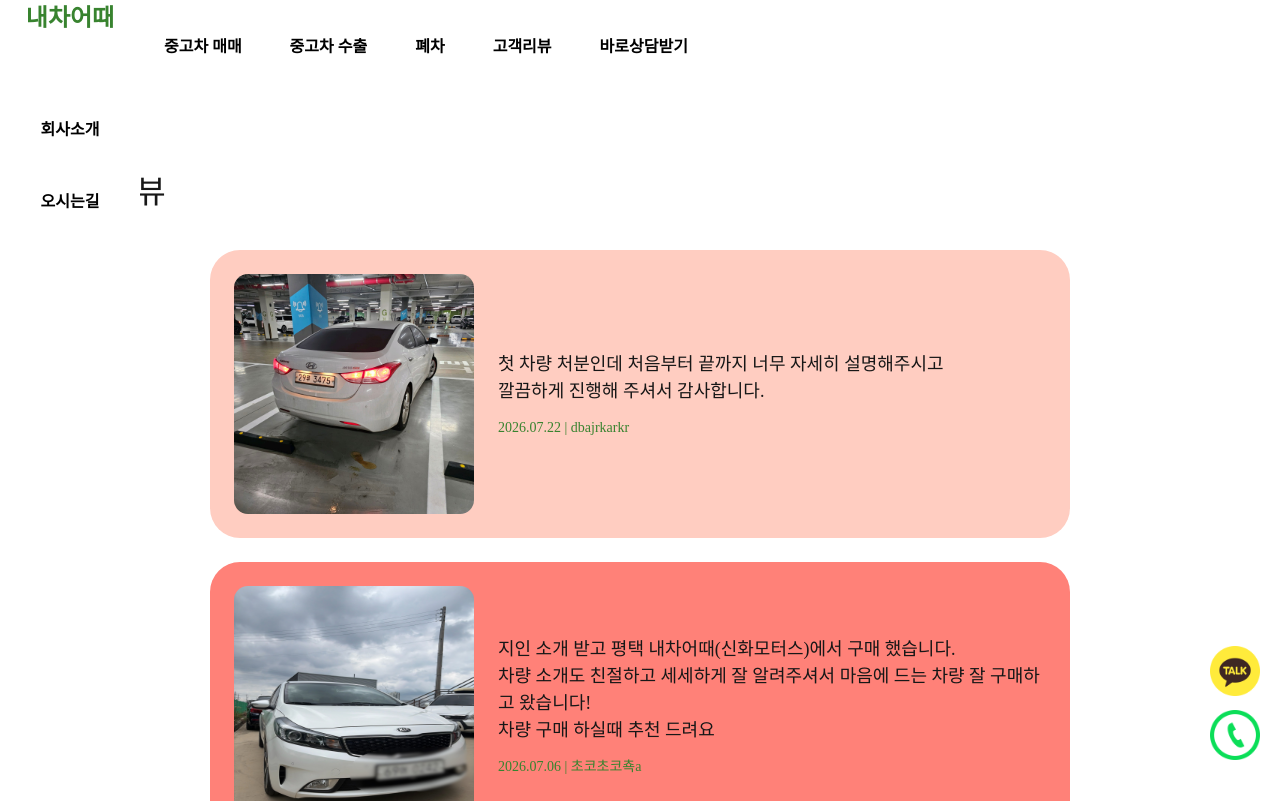
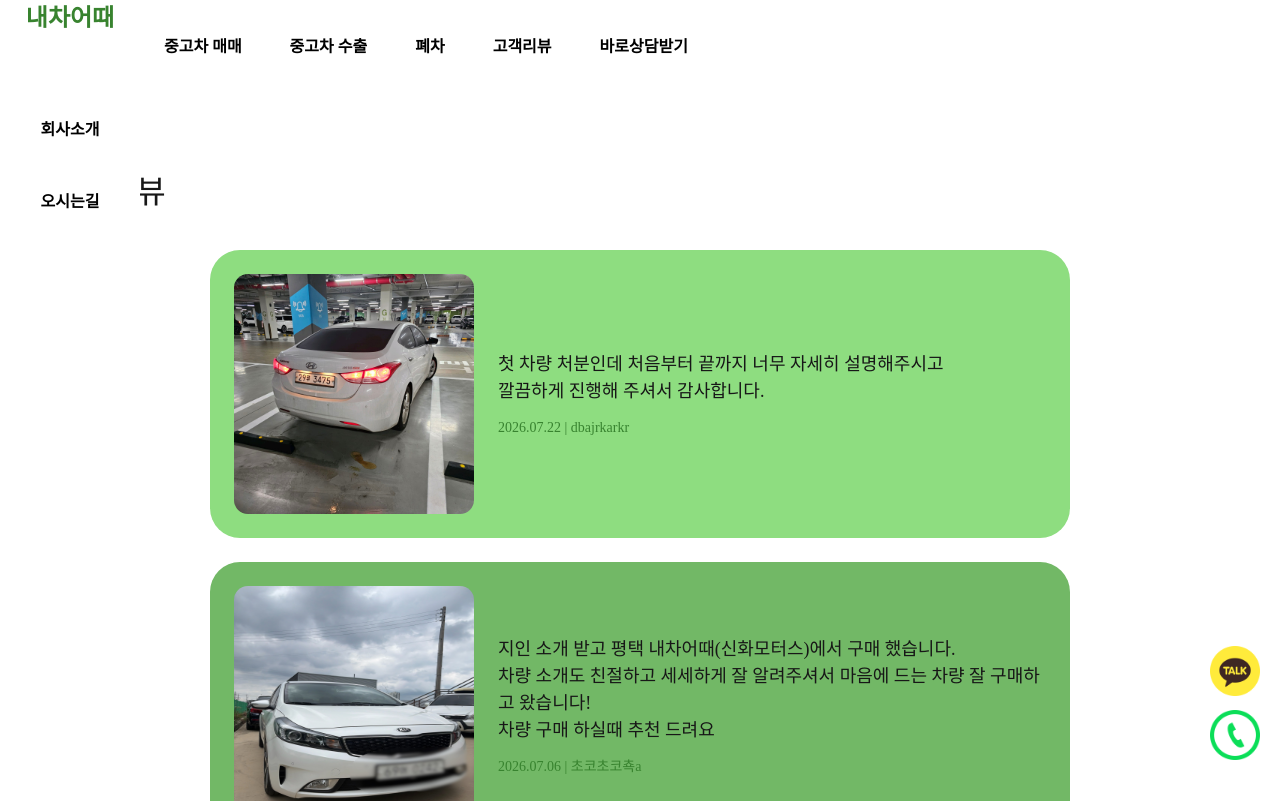
Before and after one commit to NaechaEottae/used-car, a Next.js app: page /customer-review in a window 1280 px wide. Shown: the top 801 px of the page. Built offline with nearby package versions, Linux system fonts and the light colour scheme; a web font is replaced by a local one.

Commit message:
리뷰 카드 컬러 변경

```diff
--- a/app/globals.css
+++ b/app/globals.css
@@ -553,11 +553,11 @@ main {
   width: 860px;
   border-radius: 30px;
   gap: 24px;
-  background-color: rgb(255, 129, 120);
+  background-color: #72b866;
   padding: 24px;
 }
 .card:nth-child(odd) {
-  background-color: rgb(255, 205, 193);
+  background-color: #8edd80;
 }
 .card-image {
   width: 240px;
```
